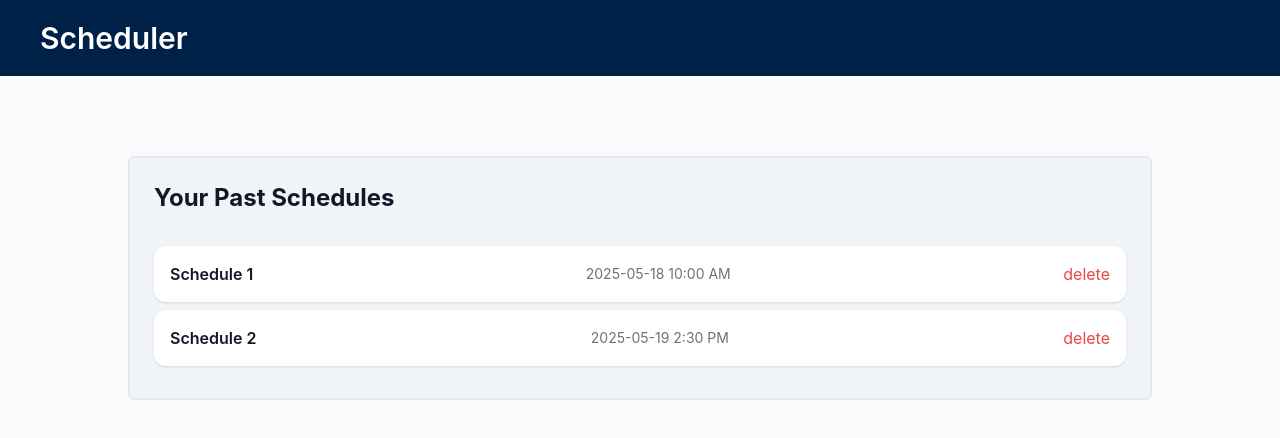
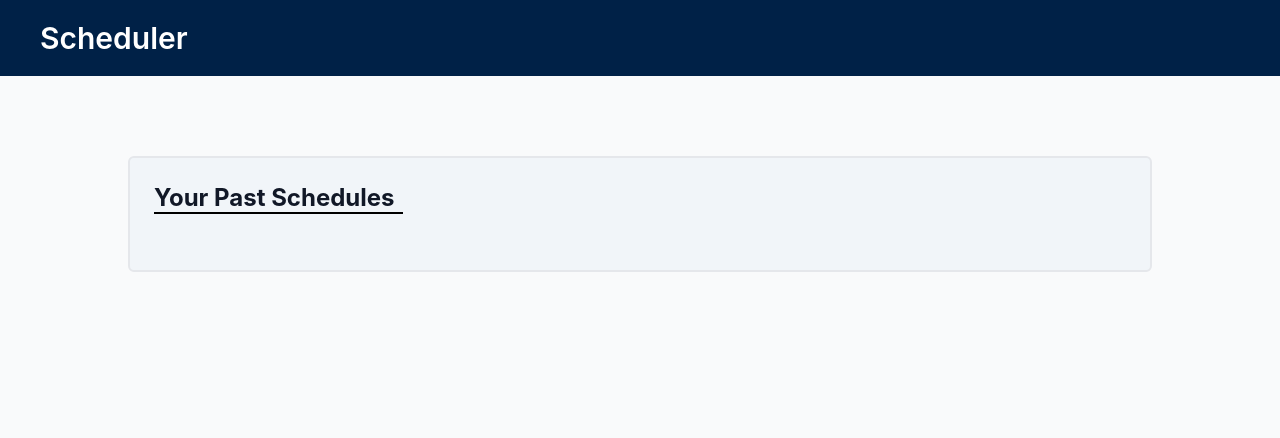
Before and after one commit to shivamsahu-tech/schedule-hunter, a React (Vite) app in the folder frontend/: page /dashboard in a window 1280 px wide. Shown: the top 438 px of the page. Built offline with nearby package versions, Linux system fonts and the light colour scheme.

Commit message:
add dashboard, and connect from endpoint

```diff
--- a/frontend/src/components/InputForm.jsx
+++ b/frontend/src/components/InputForm.jsx
@@ -99,7 +99,7 @@ export default function InputForm() {
 
     console.log("userInput: ", JSON.stringify(userData));
 
-    const result = await fetch('https://schedule-hunter.onrender.com/generate-schedule', {
+    const result = await fetch(process.env.backend_url+"/generate-schedule" || 'https://schedule-hunter.onrender.com/generate-schedule', {
       method: 'POST',
       headers: {
         'Content-Type': 'application/json',
@@ -110,11 +110,12 @@ export default function InputForm() {
     const response = await result.json();
     console.log(response);
     setLoading(false);
+
     const allSchedules = JSON.parse(localStorage.getItem('schedules') || '[]');
     allSchedules.unshift({
       scheduleName: 'Schedule ' + (allSchedules.length + 1),
       schedule: response,
-      date: new Date()
+      date: new Date().toLocaleDateString('en-US', { year: 'numeric', month: 'short', day: 'numeric' })
     });
     localStorage.setItem('schedules', JSON.stringify(allSchedules));
     navigate('/schedule', {
--- a/frontend/src/pages/Dashboard.jsx
+++ b/frontend/src/pages/Dashboard.jsx
@@ -1,31 +1,37 @@
 import React, { useState } from "react";
 import Header from "../components/Header";
+import { useNavigate } from "react-router-dom";
+import { Trash2, Calendar } from "lucide-react";
+
+export default function Dashboard() {
+  const navigate = useNavigate();
+  const [allSchedules, setAllSchedules] = useState(() => {
+  try {
+    return JSON.parse(localStorage.getItem("schedules")) || [];
+  } catch (e) {
+    return [];
+  }
+});
 
 
-const initialSchedules = [
-  {
-    id: "1",
-    name: "Schedule 1",
-    timestamp: "2025-05-18 10:00 AM",
-    fileUrl: "/files/schedule1.pdf",
-  },
-  {
-    id: "2",
-    name: "Schedule 2",
-    timestamp: "2025-05-19 2:30 PM",
-    fileUrl: "/files/schedule2.pdf",
-  },
-];
 
-export default function Dashboard() {
-  const [plans, setPlans] = useState(initialSchedules);
+  const deleteSchedule = (index) => {
+    const allSchedules = JSON.parse(localStorage.getItem('schedules') || '[]');
+    allSchedules.splice(index, 1);
+    localStorage.setItem('schedules', JSON.stringify(allSchedules));
+    setAllSchedules(allSchedules);
+  }
 
-  const deleteSchedule = (id) => {
-    setPlans((prev) => prev.filter((s) => s.id !== id));
-  };
 
-  const openSchedule = (fileUrl) => {
-    window.open(fileUrl, "_blank");
+
+  const openSchedule = (index) => {
+    const allSchedules = JSON.parse(localStorage.getItem('schedules') || '[]');
+    localStorage.setItem('schedules', JSON.stringify(allSchedules));
+    navigate('/schedule', {
+      state: {
+        schedule: allSchedules[index].schedule
+      },
+    });
   };
 
   return (
@@ -35,26 +41,32 @@ export default function Dashboard() {
 
 
     <div className="p-6">
-      <h2 className="text-2xl font-bold mb-8 text-left w-full  ">Your Past Schedules</h2>
+      <h2 className="text-2xl font-bold mb-8 text-left w-full "><span className=" border-b-2 border-black   pr-2" >Your Past Schedules</span></h2>
 
-      {plans.map((item) => (
+      {allSchedules ? allSchedules.map((obj, index) => (
         <div
-
-          key={item.id}
-          onClick={() => openSchedule(item.fileUrl)}
-          className="flex items-center justify-between p-4 mb-2 bg-white shadow rounded-xl hover:bg-gray-50 transition"
+          key={index}
+          onClick={() => openSchedule(index)}
+          className="flex items-center justify-between p-4 mb-2 bg-white shadow rounded-xl hover:bg-gray-50 transition hover:cursor-pointer"
         >
-
-        <div className="font-semibold">{item.name}</div>
-        <div className="text-sm text-gray-500">{item.timestamp}</div>
+          <div className="font-semibold">{obj.scheduleName  }</div>
+          <div className="text-sm text-gray-500">{obj.date}</div>
           <button
-            onClick={() => deleteSchedule(item.id)}
+            onClick={(e) => {
+              e.stopPropagation(); // prevent triggering openSchedule when clicking delete
+              deleteSchedule(index);
+            }}
             className="text-red-500 hover:text-red-700"
           >
-            delete
+            <Trash2 className="w-5 h-5" />
           </button>
         </div>
-      ))}
+      )) : (
+        <button className=" mx-auto bg-blue-600 text-white py-3 px-4 rounded-lg hover:bg-blue-700 transition duration-200 font-medium flex items-center justify-center">
+          <Calendar className="mr-2 h-5 w-5" />
+          Create your first schedule
+        </button>
+      )}
     </div>
 
        </div>
```
